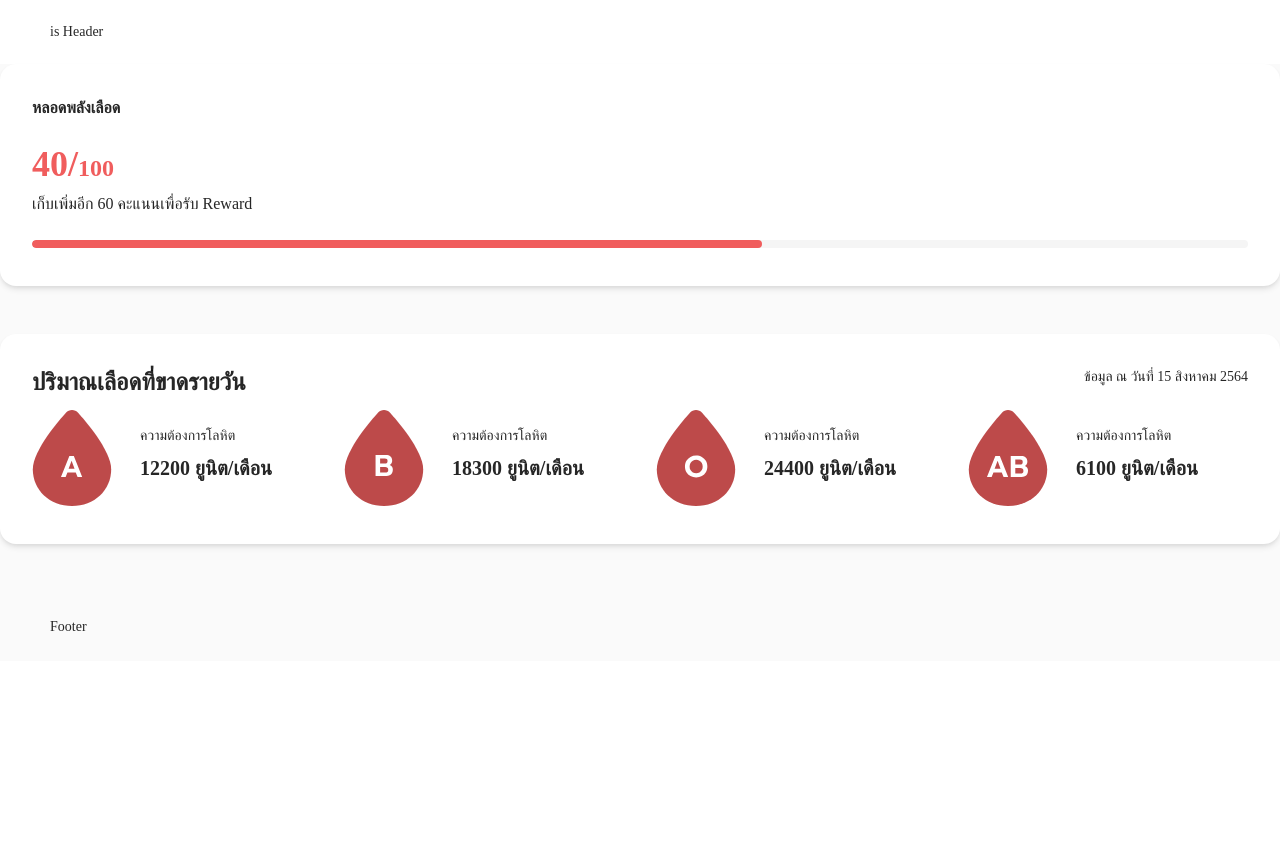
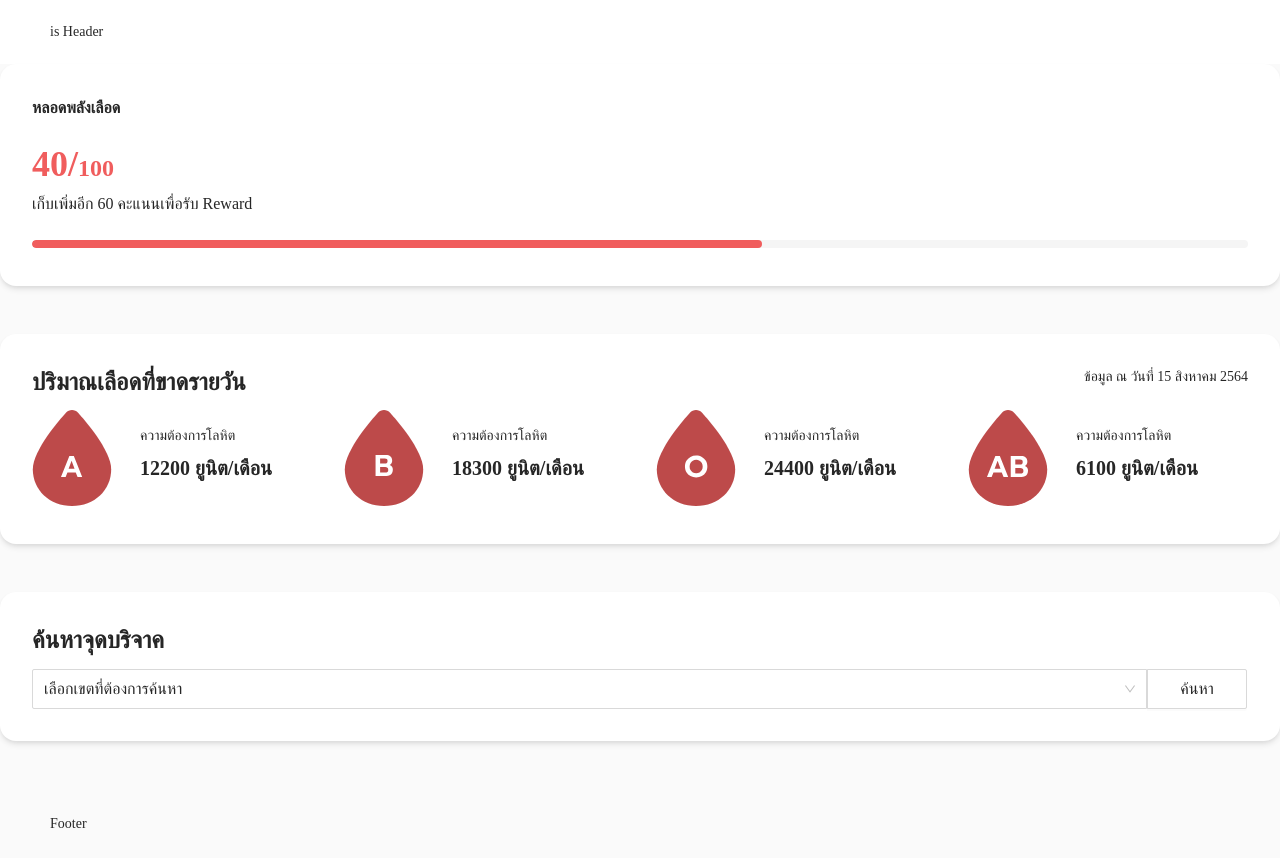
Before and after one commit to WebmasterCamp/ywc18-workshop-c, a React (Create React App) app: page / in a window 1280 px wide. Before the commit the page ends 800 px from the top, so only its background shows below. Built offline with nearby package versions, Linux system fonts and the light colour scheme.

Commit message:
Search Location

```diff
--- a/craco.config.js
+++ b/craco.config.js
@@ -13,6 +13,7 @@ module.exports = {
         lessLoaderOptions: {
           lessOptions: {
             modifyVars: {
+              "@primary-color": "#F05D5D",
               "@layout-header-background": "#FFFFFF",
               "@layout-body-background": "#FAFAFA",
               "@progress-default-color": "#F05D5D",
--- /dev/null
+++ b/src/containers/Home/SearchLocation/SearchLocation.js
@@ -0,0 +1,29 @@
+import { Button, Typography, Input, Select } from 'antd';
+const { Title } = Typography;
+const { Option } = Select;
+
+const SearchLocation = () => {
+  return (
+    <div className="max-w-screen-xl m-auto mb-12">
+      <div className="rounded-2xl shadow-md h-auto bg-white  p-8">
+        <Title level={3}>ค้นหาจุดบริจาค</Title>
+        <Input.Group compact>
+          <Select
+            size="large"
+            style={{ width: 'calc(100% - 100px)' }}
+            defaultValue="select"
+          >
+              <Option value="select" disabled>เลือกเขตที่ต้องการค้นหา</Option>
+            <Option value="Ladkrabang">ลาดกระบัง</Option>
+            <Option value="Ladprao">ลาดพร้าว</Option>
+          </Select>
+          <Button clas size="large" style={{ width: '100px' }}>
+            ค้นหา
+          </Button>
+        </Input.Group>
+      </div>
+    </div>
+  );
+};
+
+export default SearchLocation;
--- a/src/containers/Home/index.js
+++ b/src/containers/Home/index.js
@@ -2,6 +2,7 @@ import React from "react";
 import { Layout } from "antd";
 import BloodMacro from "./BloodMacro/BloodMacro";
 import BloodRequire from "./BloodRequire/BloodRequire";
+import SearchLocation from "./SearchLocation/SearchLocation";
 
 const Home = () => {
   const { Header, Footer, Content } = Layout;
@@ -12,6 +13,7 @@ const Home = () => {
         <Content>
           <BloodMacro />
           <BloodRequire/>
+          <SearchLocation/>
         </Content>
         <Footer>Footer</Footer>
       </Layout>
```
